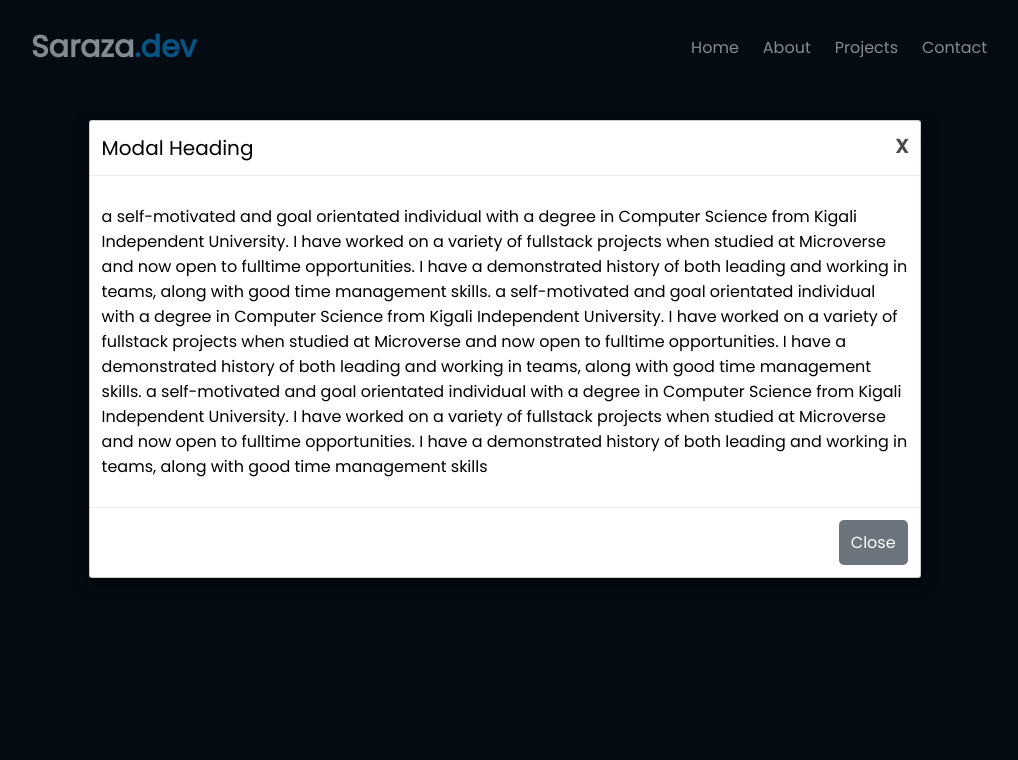
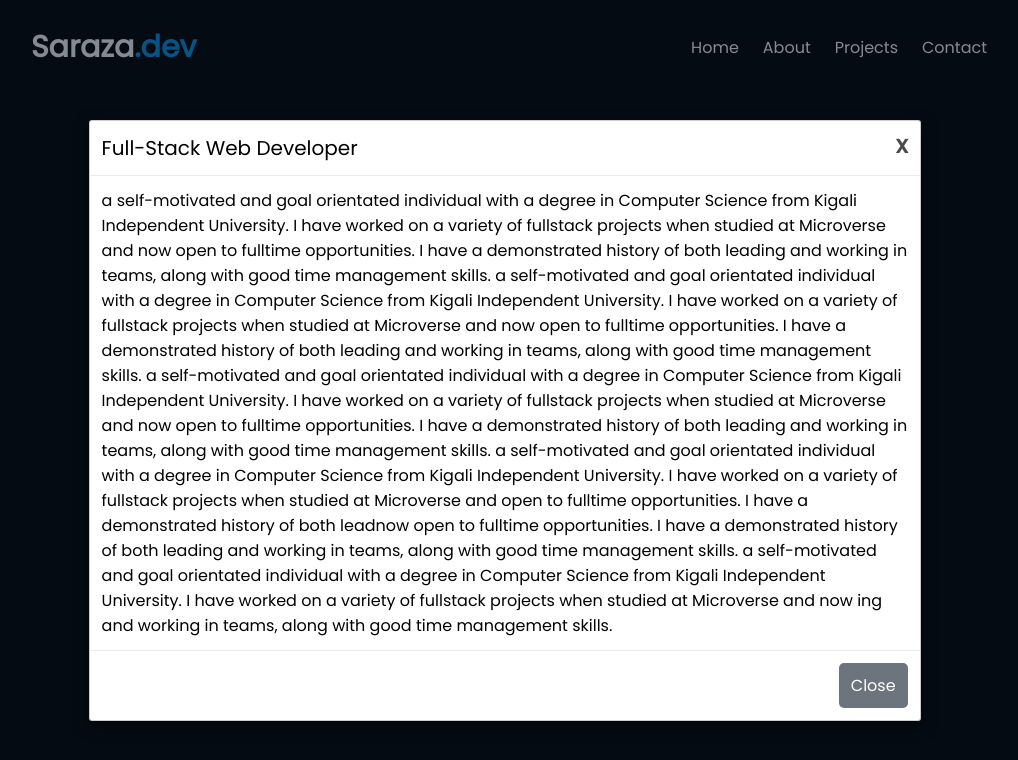
Before and after one commit to sarazaToussaint/Saraza-dev, a React (Create React App) app: page /About in a window 1280 px wide. Both pictures are taken after a click on the button "See More". Shown: the top 760 px of the page, without its empty margins (129-1147 px from the left). Built offline with nearby package versions, Linux system fonts and the light colour scheme.

Commit message:
Add a vertical scroll to the popup modal

```diff
--- a/src/components/About.jsx
+++ b/src/components/About.jsx
@@ -43,7 +43,7 @@ const About = () => {
       >
         <div>
           <div className="modal-header">
-            <div className="modal-title">Modal Heading</div>
+            <div className="modal-title">Full-Stack Web Developer</div>
             <div>
               <span className="close-button" onClick={handleClose} onKeyDown>
                 x
@@ -51,7 +51,6 @@ const About = () => {
             </div>
           </div>
           <div className="modal-desc">
-            <p>
             a self-motivated and goal orientated individual with a degree
             in Computer Science from Kigali Independent University.
             I have worked on a variety of fullstack projects when studied at Microverse and
@@ -66,8 +65,17 @@ const About = () => {
             in Computer Science from Kigali Independent University.
             I have worked on a variety of fullstack projects when studied at Microverse and
             now open to fulltime opportunities. I have a demonstrated history
-              of both leading and working in teams, along with good time management skills
-            </p>
+            of both leading and working in teams, along with good time management skills.
+            a self-motivated and goal orientated individual with a degree
+            in Computer Science from Kigali Independent University.
+            I have worked on a variety of fullstack projects when studied at Microverse and
+            open to fulltime opportunities. I have a demonstrated history
+            of both leadnow open to fulltime opportunities. I have a demonstrated history
+            of both leading and working in teams, along with good time management skills.
+            a self-motivated and goal orientated individual with a degree
+            in Computer Science from Kigali Independent University.
+            I have worked on a variety of fullstack projects when studied at Microverse and
+            now ing and working in teams, along with good time management skills.
           </div>
           <div className="modal-footer">
             <button type="button" className="secondary-button" onClick={handleClose}>
```
Lines whose indentation alone changed are shown as unchanged.
